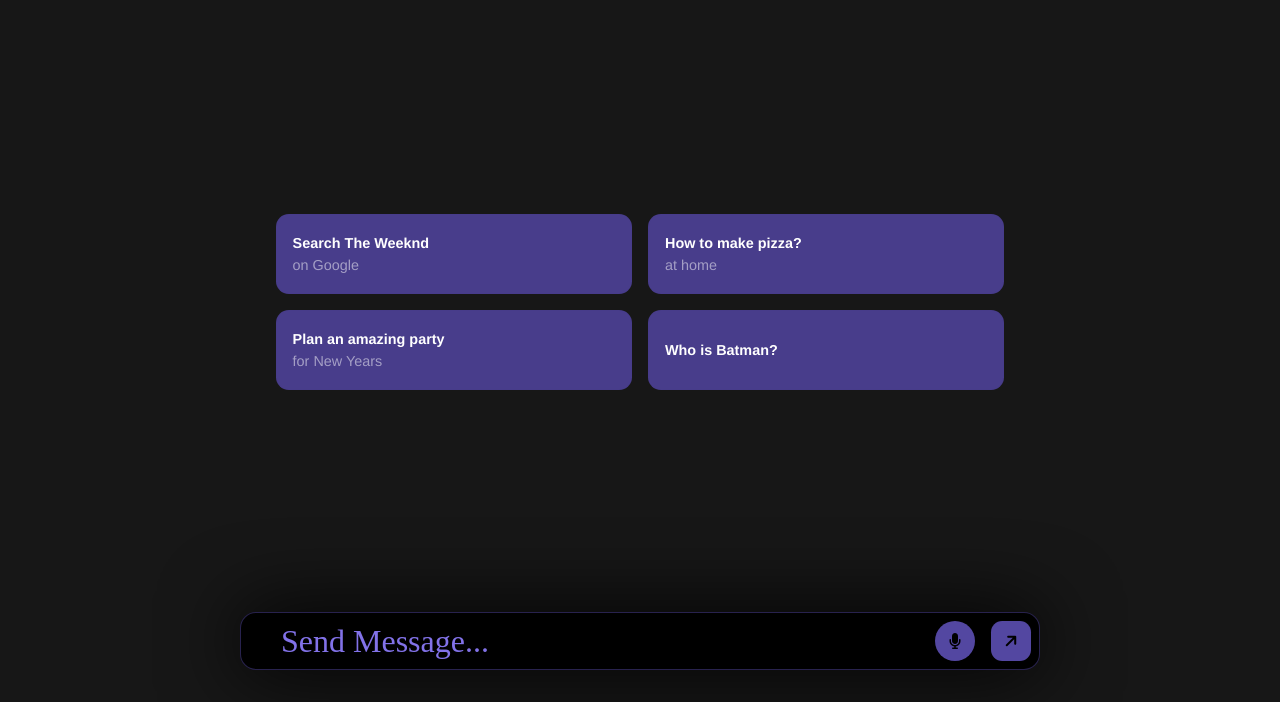
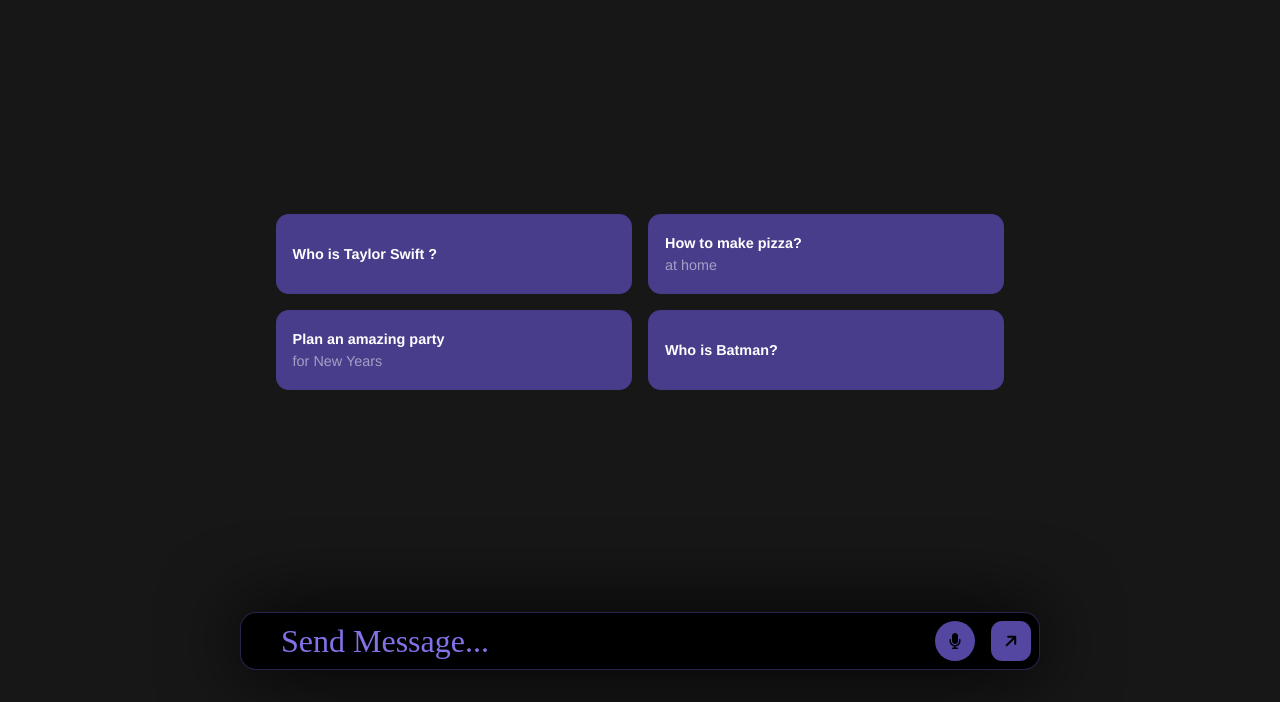
Before and after one commit to sohelrahman2004/Necf_project_chatBot, a plain HTML site: page index.html in a window 1280 px wide. Shown: the part 98-800 px from the top of the page. Drawn offline with Linux system fonts and the light colour scheme; a web font is replaced by a local one.

Commit message:
updated sample queries

```diff
--- a/index.html
+++ b/index.html
@@ -34,8 +34,7 @@
     </div>
     <div class="container">
       <div>
-        <h3>Search The Weeknd</h3>
-        <p>on Google</p>
+        <h3>Who is Taylor Swift ?</h3>
         <div class="fa fa-arrow-up" title="click to send"></div>
       </div>
       <div>
```
